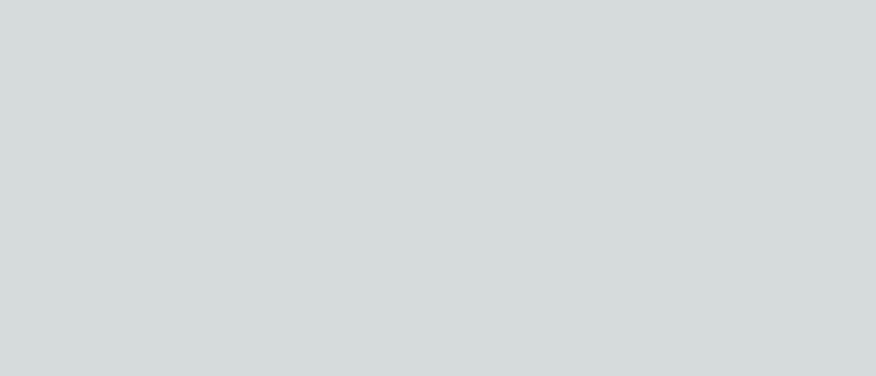
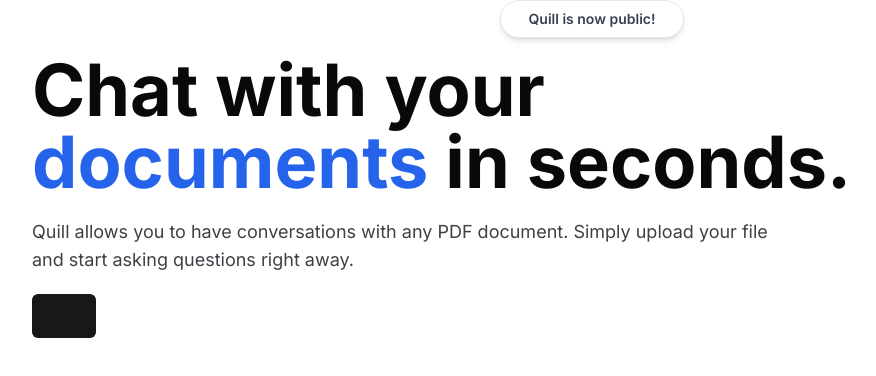
Before and after one commit to Rasheed124/React-projects, a Next.js app: page / in a window 1280 px wide. Shown: the top 376 px of the page, without its empty margins (48-924 px from the left). Built offline with nearby package versions, Linux system fonts and the light colour scheme.

Commit message:
quill-app

```diff
--- a/src/app/globals.css
+++ b/src/app/globals.css
@@ -2,26 +2,75 @@
 @tailwind components;
 @tailwind utilities;
 
-:root {
-  --foreground-rgb: 0, 0, 0;
-  --background-start-rgb: 214, 219, 220;
-  --background-end-rgb: 255, 255, 255;
-}
+@layer base {
+  :root {
+    --background: 0 0% 100%;
+    --foreground: 240 10% 3.9%;
 
-@media (prefers-color-scheme: dark) {
-  :root {
-    --foreground-rgb: 255, 255, 255;
-    --background-start-rgb: 0, 0, 0;
-    --background-end-rgb: 0, 0, 0;
+    --card: 0 0% 100%;
+    --card-foreground: 240 10% 3.9%;
+
+    --popover: 0 0% 100%;
+    --popover-foreground: 240 10% 3.9%;
+
+    --primary: 240 5.9% 10%;
+    --primary-foreground: 0 0% 98%;
+
+    --secondary: 240 4.8% 95.9%;
+    --secondary-foreground: 240 5.9% 10%;
+
+    --muted: 240 4.8% 95.9%;
+    --muted-foreground: 240 3.8% 46.1%;
+
+    --accent: 240 4.8% 95.9%;
+    --accent-foreground: 240 5.9% 10%;
+
+    --destructive: 0 84.2% 60.2%;
+    --destructive-foreground: 0 0% 98%;
+
+    --border: 240 5.9% 90%;
+    --input: 240 5.9% 90%;
+    --ring: 240 10% 3.9%;
+
+    --radius: 0.5rem;
+  }
+
+  .dark {
+    --background: 240 10% 3.9%;
+    --foreground: 0 0% 98%;
+
+    --card: 240 10% 3.9%;
+    --card-foreground: 0 0% 98%;
+
+    --popover: 240 10% 3.9%;
+    --popover-foreground: 0 0% 98%;
+
+    --primary: 0 0% 98%;
+    --primary-foreground: 240 5.9% 10%;
+
+    --secondary: 240 3.7% 15.9%;
+    --secondary-foreground: 0 0% 98%;
+
+    --muted: 240 3.7% 15.9%;
+    --muted-foreground: 240 5% 64.9%;
+
+    --accent: 240 3.7% 15.9%;
+    --accent-foreground: 0 0% 98%;
+
+    --destructive: 0 62.8% 30.6%;
+    --destructive-foreground: 0 0% 98%;
+
+    --border: 240 3.7% 15.9%;
+    --input: 240 3.7% 15.9%;
+    --ring: 240 4.9% 83.9%;
   }
 }
 
-body {
-  color: rgb(var(--foreground-rgb));
-  background: linear-gradient(
-      to bottom,
-      transparent,
-      rgb(var(--background-end-rgb))
-    )
-    rgb(var(--background-start-rgb));
+@layer base {
+  * {
+    @apply border-border;
+  }
+  body {
+    @apply bg-background text-foreground;
+  }
 }
--- a/src/app/layout.tsx
+++ b/src/app/layout.tsx
@@ -1,6 +1,7 @@
 import type { Metadata } from 'next'
 import { Inter } from 'next/font/google'
 import './globals.css'
+import { cn } from '@/lib/utils'
 
 const inter = Inter({ subsets: ['latin'] })
 
@@ -15,8 +16,14 @@
   children: React.ReactNode
 }) {
   return (
-    <html lang="en">
-      <body className={inter.className}>{children}</body>
+   <html lang='en' className='light'>
+
+        <body
+          className={cn(
+            'min-h-screen font-sans antialiased grainy',
+            inter.className
+          )}>
+        {children}</body>
     </html>
   )
 }
--- a/src/app/page.tsx
+++ b/src/app/page.tsx
@@ -1,9 +1,37 @@
-import Image from 'next/image'
+import MaxWidthWrapper from "@/components/MaxWidthWrapper";
+import { Link } from "lucide-react";
+import Image from "next/image";
+
+import { ArrowRight } from "lucide-react";
+import { buttonVariants } from "@/components/ui/button";
 
 export default function Home() {
   return (
-    <main className="">
+    <MaxWidthWrapper className="mb-12 mt-28 sm:mt-40 flex flex-col items-center justify-center text-center">
+      <div className="mx-auto mb-4 flex max-w-fit items-center justify-center space-x-2 overflow-hidden rounded-full border border-gray-200 bg-white px-7 py-2 shadow-md backdrop-blur transition-all hover:border-gray-300 hover:bg-white/50">
+        <p className="text-sm font-semibold text-gray-700">
+          Quill is now public!
+        </p>
+      </div>
+      <h1 className="max-w-4xl text-5xl font-bold md:text-6xl lg:text-7xl">
+        Chat with your <span className="text-blue-600">documents</span> in
+        seconds.
+      </h1>
+      <p className="mt-5 max-w-prose text-zinc-700 sm:text-lg">
+        Quill allows you to have conversations with any PDF document. Simply
+        upload your file and start asking questions right away.
+      </p>
 
-    </main>
-  )
+      <Link
+        href="/dashboard"
+        className={buttonVariants({
+          size: "lg",
+          className: "mt-5",
+        })}
+
+      >
+        Get started <ArrowRight className="ml-2 h-5 w-5" />
+      </Link>
+    </MaxWidthWrapper>
+  );
 }
--- a/src/components/MaxWidthWrapper.tsx
+++ b/src/components/MaxWidthWrapper.tsx
@@ -1,3 +1,4 @@
+import { cn } from "@/lib/utils";
 import { ReactNode } from "react"
 
 const MaxWidthWrapper = ({
@@ -8,11 +9,11 @@
 }) => {
   return (
     <>
-      <div className="mx-auto w-full max-w-screen-xl px-2.5 md:px-20">
+      <div className={cn(`mx-auto w-full max-w-screen-xl px-2.5 md:px-20`)}>
         {children}
       </div>
     </>
-  )
+  );
 }
 
 export default MaxWidthWrapper
--- /dev/null
+++ b/src/components/ui/button.tsx
@@ -0,0 +1,56 @@
+import * as React from "react";
+import { Slot } from "@radix-ui/react-slot";
+import { cva, type VariantProps } from "class-variance-authority";
+
+import { cn } from "@/lib/utils";
+
+const buttonVariants = cva(
+  "inline-flex items-center justify-center whitespace-nowrap rounded-md text-sm font-medium ring-offset-background transition-colors focus-visible:outline-none focus-visible:ring-2 focus-visible:ring-ring focus-visible:ring-offset-2 disabled:pointer-events-none disabled:opacity-50",
+  {
+    variants: {
+      variant: {
+        default: "bg-primary text-primary-foreground hover:bg-primary/90",
+        destructive:
+          "bg-destructive text-destructive-foreground hover:bg-destructive/90",
+        outline:
+          "border border-input bg-background hover:bg-accent hover:text-accent-foreground",
+        secondary:
+          "bg-secondary text-secondary-foreground hover:bg-secondary/80",
+        ghost: "hover:bg-accent hover:text-accent-foreground",
+        link: "text-primary underline-offset-4 hover:underline",
+      },
+      size: {
+        default: "h-10 px-4 py-2",
+        sm: "h-9 rounded-md px-3",
+        lg: "h-11 rounded-md px-8",
+        icon: "h-10 w-10",
+      },
+    },
+    defaultVariants: {
+      variant: "default",
+      size: "default",
+    },
+  }
+);
+
+export interface ButtonProps
+  extends React.ButtonHTMLAttributes<HTMLButtonElement>,
+    VariantProps<typeof buttonVariants> {
+  asChild?: boolean;
+}
+
+const Button = React.forwardRef<HTMLButtonElement, ButtonProps>(
+  ({ className, variant, size, asChild = false, ...props }, ref) => {
+    const Comp = asChild ? Slot : "button";
+    return (
+      <Comp
+        className={cn(buttonVariants({ variant, size, className }))}
+        ref={ref}
+        {...props}
+      />
+    );
+  }
+);
+Button.displayName = "Button";
+
+export { Button, buttonVariants };
--- a/src/lib/utils.ts
+++ b/src/lib/utils.ts
@@ -1 +1,6 @@
-export function cn(...inputs : ClassValue[])
+import { type ClassValue, clsx } from "clsx"
+import { twMerge } from "tailwind-merge"
+
+export function cn(...inputs: ClassValue[]) {
+  return twMerge(clsx(inputs))
+}
--- a/tailwind.config.ts
+++ b/tailwind.config.ts
@@ -1,20 +1,76 @@
-import type { Config } from 'tailwindcss'
-
-const config: Config = {
+/** @type {import('tailwindcss').Config} */
+module.exports = {
+  darkMode: ["class"],
   content: [
-    './src/pages/**/*.{js,ts,jsx,tsx,mdx}',
-    './src/components/**/*.{js,ts,jsx,tsx,mdx}',
-    './src/app/**/*.{js,ts,jsx,tsx,mdx}',
-  ],
+    './pages/**/*.{ts,tsx}',
+    './components/**/*.{ts,tsx}',
+    './app/**/*.{ts,tsx}',
+    './src/**/*.{ts,tsx}',
+	],
   theme: {
+    container: {
+      center: true,
+      padding: "2rem",
+      screens: {
+        "2xl": "1400px",
+      },
+    },
     extend: {
-      backgroundImage: {
-        'gradient-radial': 'radial-gradient(var(--tw-gradient-stops))',
-        'gradient-conic':
-          'conic-gradient(from 180deg at 50% 50%, var(--tw-gradient-stops))',
+      colors: {
+        border: "hsl(var(--border))",
+        input: "hsl(var(--input))",
+        ring: "hsl(var(--ring))",
+        background: "hsl(var(--background))",
+        foreground: "hsl(var(--foreground))",
+        primary: {
+          DEFAULT: "hsl(var(--primary))",
+          foreground: "hsl(var(--primary-foreground))",
+        },
+        secondary: {
+          DEFAULT: "hsl(var(--secondary))",
+          foreground: "hsl(var(--secondary-foreground))",
+        },
+        destructive: {
+          DEFAULT: "hsl(var(--destructive))",
+          foreground: "hsl(var(--destructive-foreground))",
+        },
+        muted: {
+          DEFAULT: "hsl(var(--muted))",
+          foreground: "hsl(var(--muted-foreground))",
+        },
+        accent: {
+          DEFAULT: "hsl(var(--accent))",
+          foreground: "hsl(var(--accent-foreground))",
+        },
+        popover: {
+          DEFAULT: "hsl(var(--popover))",
+          foreground: "hsl(var(--popover-foreground))",
+        },
+        card: {
+          DEFAULT: "hsl(var(--card))",
+          foreground: "hsl(var(--card-foreground))",
+        },
+      },
+      borderRadius: {
+        lg: "var(--radius)",
+        md: "calc(var(--radius) - 2px)",
+        sm: "calc(var(--radius) - 4px)",
+      },
+      keyframes: {
+        "accordion-down": {
+          from: { height: 0 },
+          to: { height: "var(--radix-accordion-content-height)" },
+        },
+        "accordion-up": {
+          from: { height: "var(--radix-accordion-content-height)" },
+          to: { height: 0 },
+        },
+      },
+      animation: {
+        "accordion-down": "accordion-down 0.2s ease-out",
+        "accordion-up": "accordion-up 0.2s ease-out",
       },
     },
   },
-  plugins: [],
+  plugins: [require("tailwindcss-animate")],
 }
-export default config
```
Also changed, not shown: package.json (+10 -4 lines), components.json (added), 1 other file (tests, documents, lock files or other folders).
